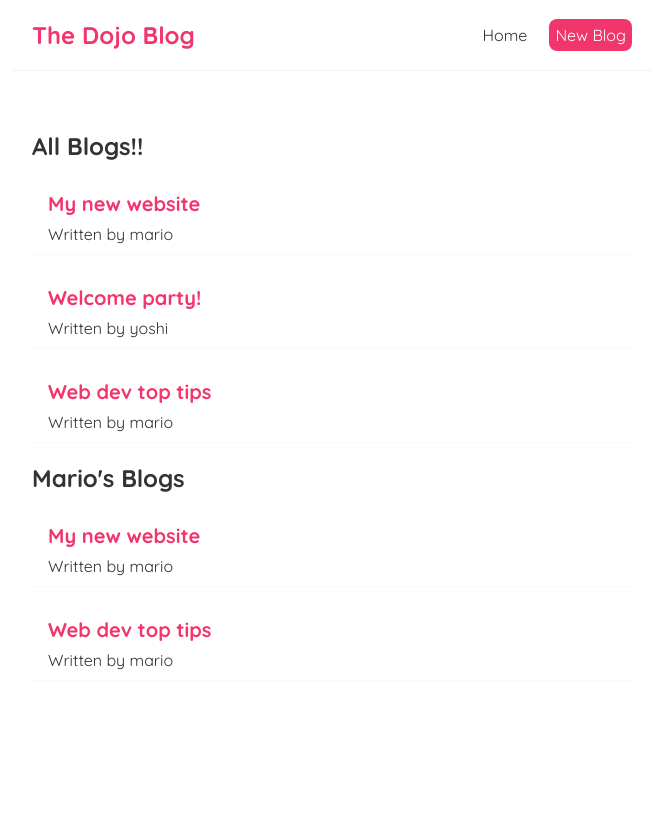
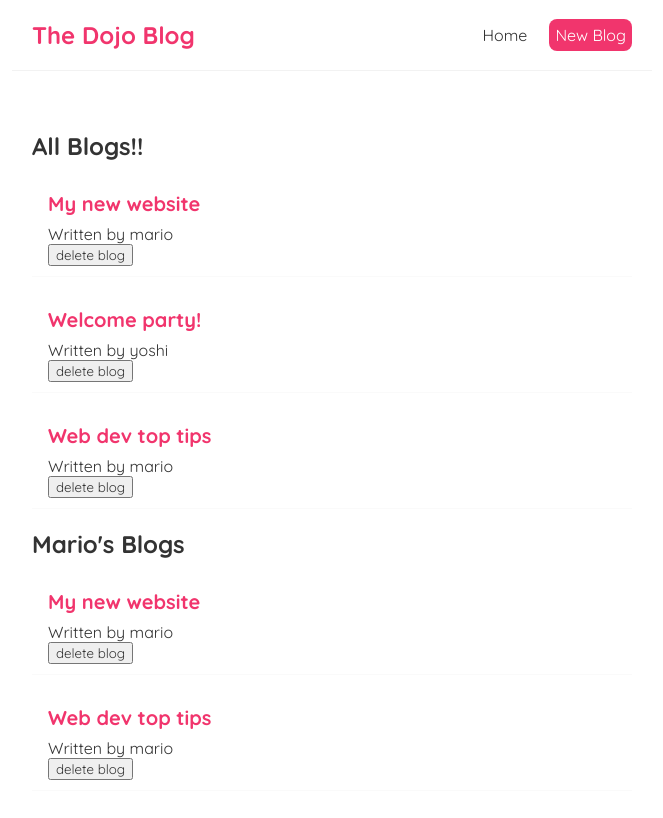
Before and after one commit to shiva2096/dogo-blog, a React (Create React App) app: page / in a window 1280 px wide. Shown: the top 818 px of the page, without its empty margins (308-971 px from the left). Built offline with nearby package versions, Linux system fonts and the light colour scheme; the HTML template or start-up script is replaced by a standard one.

Commit message:
13- Using functions as Props

```diff
--- a/src/BlogList.js
+++ b/src/BlogList.js
@@ -2,10 +2,12 @@
 // using props to fetch data
 // BlogList component can be used to display lists
 // in our templated format
-const BlogList = (props) => {
-    const blogs = props.blogs;
-    const title = props.title;
+const BlogList = ({blogs, title, handleDelete}) => {
 
+
+    // blogs.map iterates through each blog in blogs
+    // key is mandatory, this way react know about which element is being changed
+    // then we build a template that applies for each element in loop
     return (
         <div className="blog-list">
             <h2>{title}</h2>
@@ -13,6 +15,7 @@
                 <div className="blog-preview" key={blog.id} >
                     <h2>{ blog.title }</h2>
                     <p>Written by { blog.author }</p>
+                    <button onClick={() => handleDelete(blog.id)}>delete blog</button>
                 </div>
             ))}
         </div>
--- a/src/Home.js
+++ b/src/Home.js
@@ -7,16 +7,19 @@
         { title: 'Welcome party!', body: 'lorem ipsum...', author: 'yoshi', id: 2 },
         { title: 'Web dev top tips', body: 'lorem ipsum...', author: 'mario', id: 3 }
     ])
+    // Function that filters based on id
+    const handleDelete = (id) => {
+        const newBlogs = blogs.filter(blog => blog.id !== id);
+        setBlogs(newBlogs);  // value inside blogs is now updated by newBlogs
+    }
 
-    // blogs.map iterates through each blog in blogs
-    // key is mandatory, this way react know about which element is being changed
-    // then we build a template that applies for each element in loop
     return (
         <div className="home">
-            <BlogList blogs={blogs} title="All Blogs!!"/>
-            <BlogList blogs={blogs.filter((blog) => blog.author==='mario')} title="Mario's Blogs" />
+            <BlogList blogs={blogs} title="All Blogs!!" handleDelete={handleDelete}/>
+            <BlogList blogs={blogs.filter((blog) => blog.author==='mario')} title="Mario's Blogs" handleDelete={handleDelete}/>
         </div>
       );
 }
 
+
 export default Home;
```
